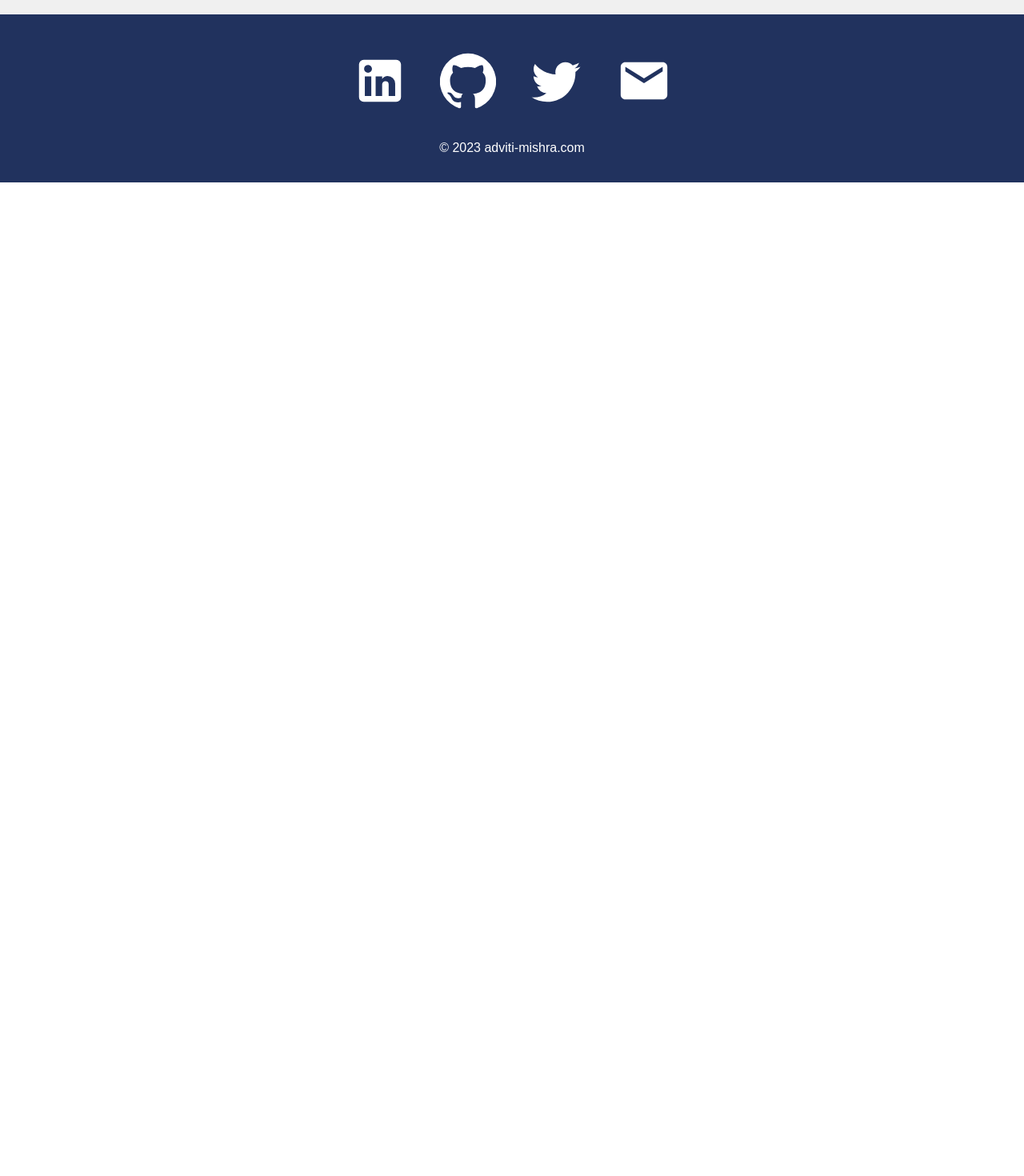
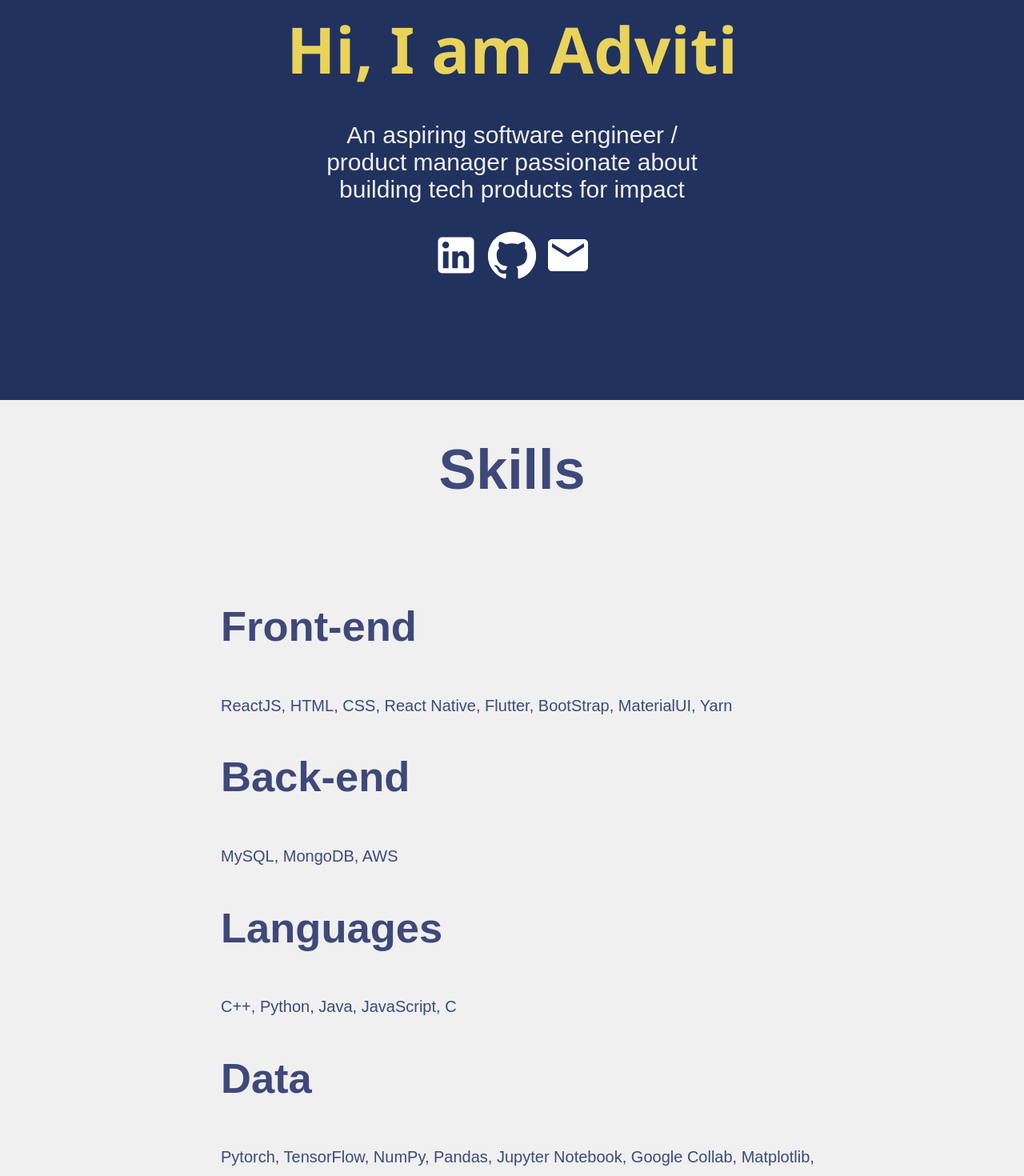
Before and after one commit to adviti-mishra/personal-website, a React (Create React App) app: page / in a window 1280 px wide. Shown: the part 300-1770 px from the top of the page at 80% size. Before the commit the page ends 800 px from the top, so only its background shows below. Built offline with nearby package versions, Linux system fonts and the light colour scheme.

Commit message:
Added CSS to home page

```diff
--- a/src/pages/Home.js
+++ b/src/pages/Home.js
@@ -1,8 +1,50 @@
 import React from 'react'
-
+import LinkedInIcon from "@material-ui/icons/LinkedIn"
+import GitHubIcon from "@material-ui/icons/GitHub"
+import EmailIcon from "@material-ui/icons/Email"
+import "../styles/Home.css"
 function Home() {
   return (
-    <div>Home</div>
+    <div className="home">
+      <div className="about">
+        <h2> Hi, I am Adviti</h2>
+        <div className="prompt">
+        <p> An aspiring software engineer / product manager passionate about building tech products for impact </p>
+        <LinkedInIcon />
+        <GitHubIcon />
+        <EmailIcon />
+        </div>
+      </div>
+      <div className="skills">
+        <h1> Skills </h1>
+        <ol className="list">
+        <li className="item">
+          <h2> Front-end </h2>
+          <span>
+            ReactJS, HTML, CSS, React Native, Flutter, BootStrap, MaterialUI, Yarn
+          </span>
+        </li>
+        <li className="item">
+          <h2> Back-end </h2>
+          <span>
+            MySQL, MongoDB, AWS
+          </span>
+        </li>
+        <li className="item">
+          <h2> Languages </h2>
+          <span>
+            C++, Python, Java, JavaScript, C
+          </span>
+        </li>
+        <li className="item">
+          <h2> Data </h2>
+          <span>
+            Pytorch, TensorFlow, NumPy, Pandas, Jupyter Notebook, Google Collab, Matplotlib, Seaborn
+          </span>
+        </li>
+        </ol>
+      </div>
+      </div>
   )
 }
 
--- /dev/null
+++ b/src/styles/Home.css
@@ -0,0 +1,80 @@
+.home {
+    width: 100%;
+    align-items: center;
+    font-family: "Arial", sans-serif;
+    color: #3e497a;
+  }
+
+  .about {
+    width: 100%;
+    height: calc(100vh - 100px);
+    display: flex;
+    flex-direction: column;
+    justify-content: center;
+    align-items: center;
+    text-align: center;
+    background-color: #21325e;
+    color: #f0f0f0;
+  }
+
+  .about h2 {
+    font-family: "Segoe UI", Tahoma, Geneva, Verdana, sans-serif;
+    font-size: 80px;
+    color: #e9d35b;
+    height: 50px;
+  }
+
+  .about .prompt {
+    width: 40%;
+    font-size: 30px;
+  }
+  .prompt svg {
+    font-size: 60px;
+    margin: 5px;
+    color: white;
+  }
+
+  .skills {
+    font-size: 35px;
+    width: 100%;
+    display: flex;
+    justify-content: center;
+    flex-direction: column;
+    align-items: center;
+  }
+
+  .skills h1 {
+    color: #3e497a;
+  }
+
+  .skills .list {
+    list-style: none;
+    width: 60%;
+  }
+
+  .list span {
+    font-size: 20px;
+  }
+
+  @media only screen and (max-width: 600px) {
+    .about h2 {
+      font-size: 40px;
+    }
+
+    .about .prompt {
+      margin-top: 10px;
+      font-size: 20px;
+      width: 80%;
+    }
+
+    .skills {
+      text-align: center;
+    }
+    .list {
+      padding: 0;
+    }
+
+    .skills h2 {
+      font-size: 30px;
+    }
+  }
```
